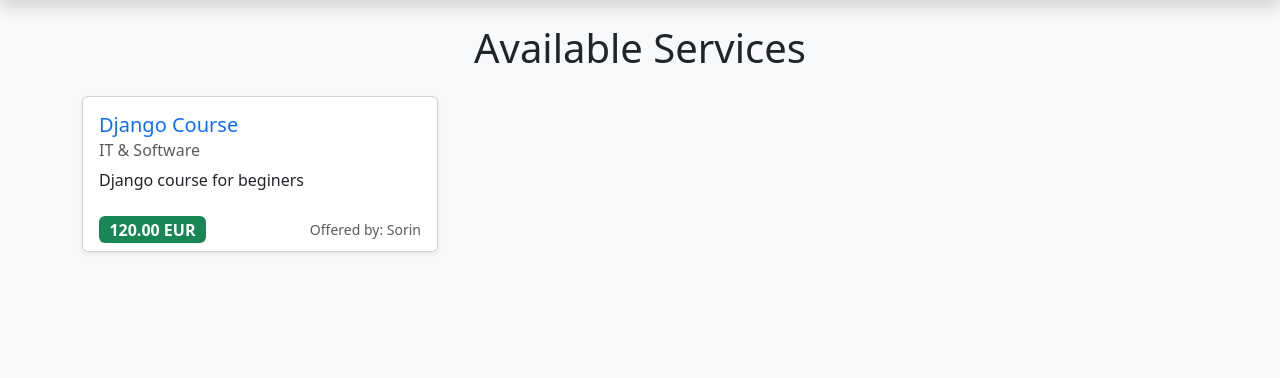
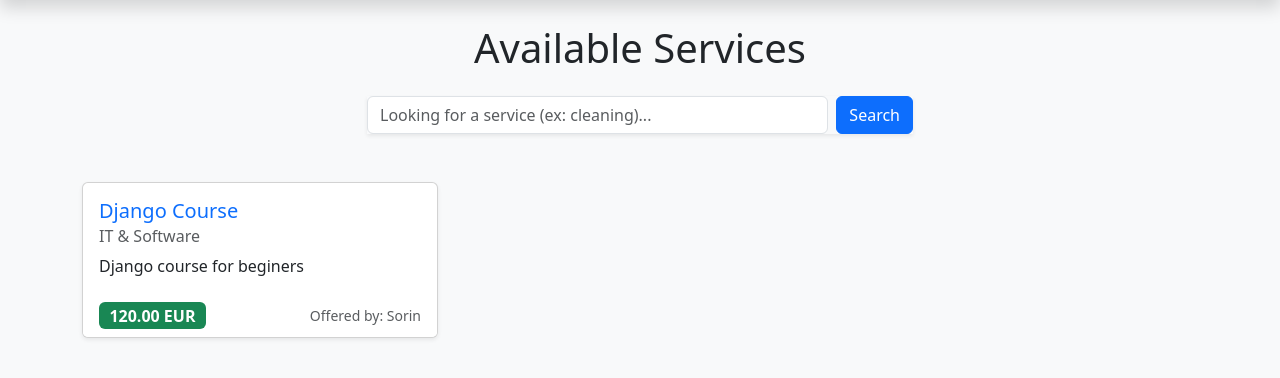
Before and after one commit to Sori678/online-service-marketplace, a Django app: page / in a window 1280 px wide. Shown: the part 56-434 px from the top of the page. Run offline with Django 5.2, Linux system fonts and the light colour scheme; data comes from the database, SQL or seed files in the repository; both versions use the stored data as it was after the commit.

Commit message:
Implementing the Search Bar

```diff
--- a/marketplace/templates/marketplace/services.html
+++ b/marketplace/templates/marketplace/services.html
@@ -2,6 +2,18 @@
 
 {% block content %}
 <h1 class="text-center mb-4">Available Services</h1>
+<div class="row justify-content-center mb-5">
+    <div class="col-md-6">
+        <form method="GET" action="{% url 'service_list' %}" class="d-flex shadow-sm">
+            <input name="q" class="form-control me-2" type="search" placeholder="Looking for a service (ex: cleaning)..."
+                value="{{ query|default:'' }}">
+            <button class="btn btn-primary" type="submit">Search</button>
+            {% if query %}
+            <a href="{% url 'service_list' %}" class="btn btn-outline-secondary ms-2">Reset</a>
+            {% endif %}
+        </form>
+    </div>
+</div>
 <div class="row">
     {% for service in services %}
     <div class="col-md-4 mb-4">
--- a/marketplace/views.py
+++ b/marketplace/views.py
@@ -7,7 +7,11 @@ from django.contrib import messages
 
 def service_list(request):
     services = Service.objects.all()
-    return render(request, 'marketplace/services.html', {'services': services})
+    query = request.GET.get('q')
+    if query:
+        services = services.filter(title__icontains=query) | services.filter(description__icontains=query)
+
+    return render(request, 'marketplace/services.html', {'services': services, 'query': query})
 
 def create_service(request):
     if request.method == 'POST':
```
Also changed, not shown: db.sqlite3.
